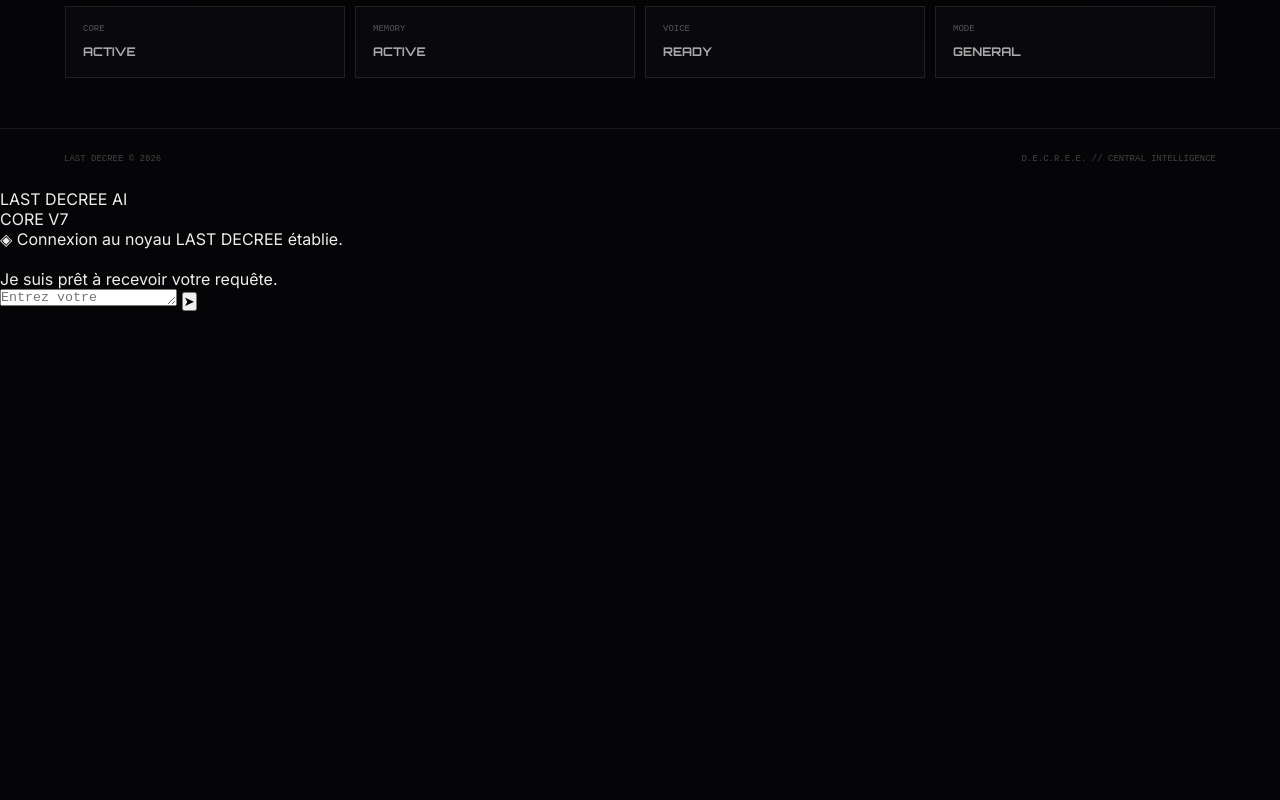
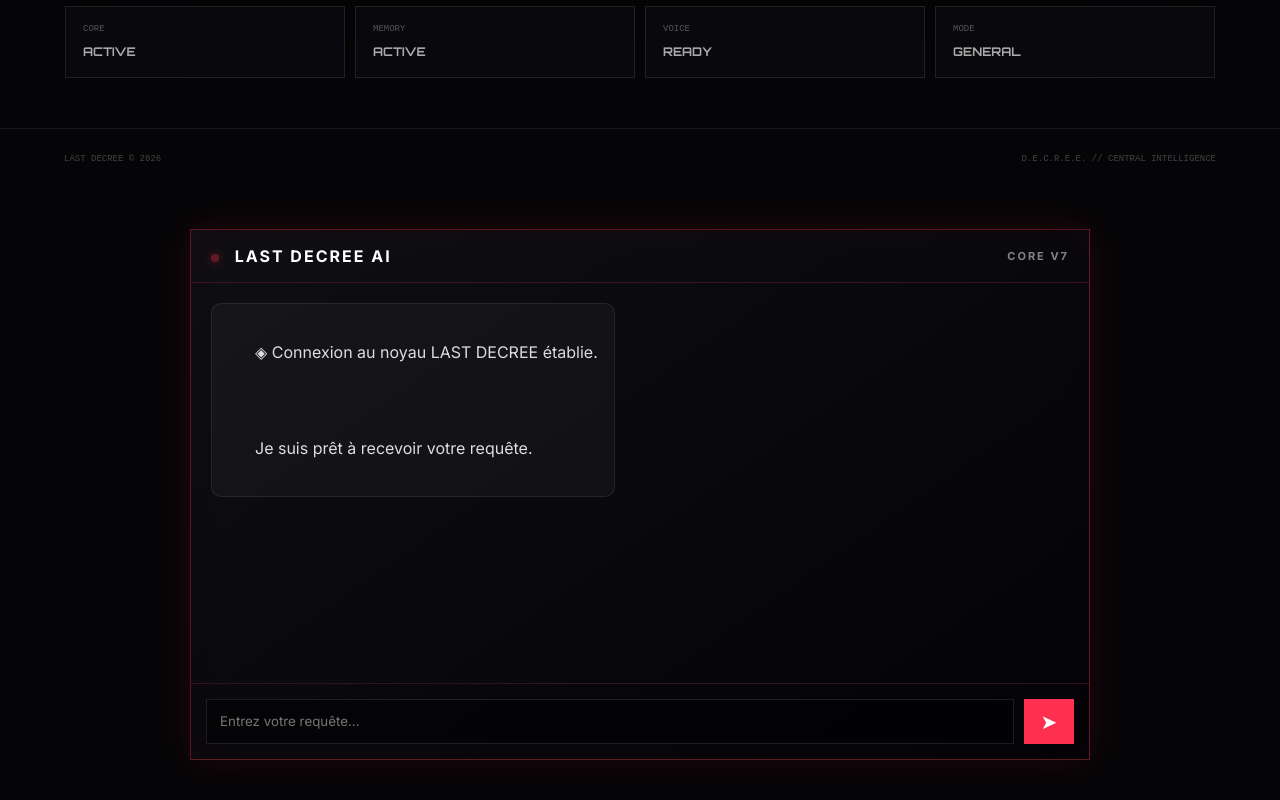
Before and after one commit to yogiri-andrew/LAST-DECREE_WEBSITE, a plain HTML site: page index.html in a window 1280 px wide. Shown: the part 1143-1943 px from the top of the page. Before the commit the page ends 1454 px from the top, so only its background shows below. Drawn offline with Linux system fonts and the light colour scheme.

Commit message:
Update style.css

```diff
--- a/style.css
+++ b/style.css
@@ -883,3 +883,212 @@ footer {
         text-align: center;
     }
 }
+/* ============================================
+   LAST DECREE V7 — AI TERMINAL
+   ============================================ */
+
+.ai-terminal {
+  width: min(900px, 92%);
+  margin: 40px auto;
+
+  background:
+    linear-gradient(
+      145deg,
+      rgba(15, 15, 20, .96),
+      rgba(3, 3, 7, .98)
+    );
+
+  border: 1px solid rgba(255, 50, 70, .35);
+
+  box-shadow:
+    0 0 35px rgba(255, 30, 50, .12),
+    inset 0 0 35px rgba(255, 30, 50, .03);
+
+  overflow: hidden;
+
+  backdrop-filter: blur(15px);
+}
+
+.ai-header {
+  display: flex;
+  justify-content: space-between;
+  align-items: center;
+
+  padding: 16px 20px;
+
+  border-bottom:
+    1px solid rgba(255, 50, 70, .2);
+
+  color: #fff;
+
+  font-weight: 700;
+  letter-spacing: 2px;
+}
+
+.ai-status {
+  display: inline-block;
+
+  width: 8px;
+  height: 8px;
+
+  margin-right: 10px;
+
+  border-radius: 50%;
+
+  background: #ff304f;
+
+  box-shadow:
+    0 0 10px #ff304f;
+
+  animation: aiPulse 1.5s infinite;
+}
+
+.ai-version {
+  font-size: 11px;
+  opacity: .5;
+}
+
+.ai-messages {
+  height: 400px;
+
+  padding: 20px;
+
+  overflow-y: auto;
+
+  display: flex;
+  flex-direction: column;
+  gap: 12px;
+}
+
+.ai-message {
+  max-width: 80%;
+
+  padding: 12px 16px;
+
+  border-radius: 10px;
+
+  line-height: 1.5;
+
+  white-space: pre-wrap;
+
+  animation: aiAppear .25s ease;
+}
+
+.ai-message.user {
+  align-self: flex-end;
+
+  background: rgba(255, 40, 60, .15);
+
+  border:
+    1px solid rgba(255, 40, 60, .3);
+
+  color: #fff;
+}
+
+.ai-message.ai {
+  align-self: flex-start;
+
+  background: rgba(255, 255, 255, .035);
+
+  border:
+    1px solid rgba(255, 255, 255, .08);
+
+  color: #ddd;
+}
+
+.ai-message.loading {
+  opacity: .6;
+  animation: aiBlink 1s infinite;
+}
+
+.ai-input-area {
+  display: flex;
+
+  gap: 10px;
+
+  padding: 15px;
+
+  border-top:
+    1px solid rgba(255, 50, 70, .2);
+}
+
+#ai-input {
+  flex: 1;
+
+  resize: none;
+
+  min-height: 45px;
+
+  padding: 13px;
+
+  background: rgba(0, 0, 0, .5);
+
+  border:
+    1px solid rgba(255, 255, 255, .1);
+
+  outline: none;
+
+  color: white;
+
+  font-family: inherit;
+}
+
+#ai-input:focus {
+  border-color:
+    rgba(255, 50, 70, .6);
+
+  box-shadow:
+    0 0 15px rgba(255, 30, 50, .1);
+}
+
+#ai-send {
+  width: 50px;
+
+  border: none;
+
+  background: #ff304f;
+
+  color: white;
+
+  cursor: pointer;
+
+  font-size: 20px;
+
+  transition: .2s;
+}
+
+#ai-send:hover {
+  transform: scale(1.05);
+
+  box-shadow:
+    0 0 20px rgba(255, 40, 60, .4);
+}
+
+#ai-send:disabled {
+  opacity: .4;
+  cursor: wait;
+}
+
+@keyframes aiPulse {
+  50% {
+    opacity: .3;
+  }
+}
+
+@keyframes aiBlink {
+  50% {
+    opacity: .3;
+  }
+}
+
+@keyframes aiAppear {
+  from {
+    opacity: 0;
+    transform: translateY(5px);
+  }
+
+  to {
+    opacity: 1;
+    transform: translateY(0);
+  }
+}
```
